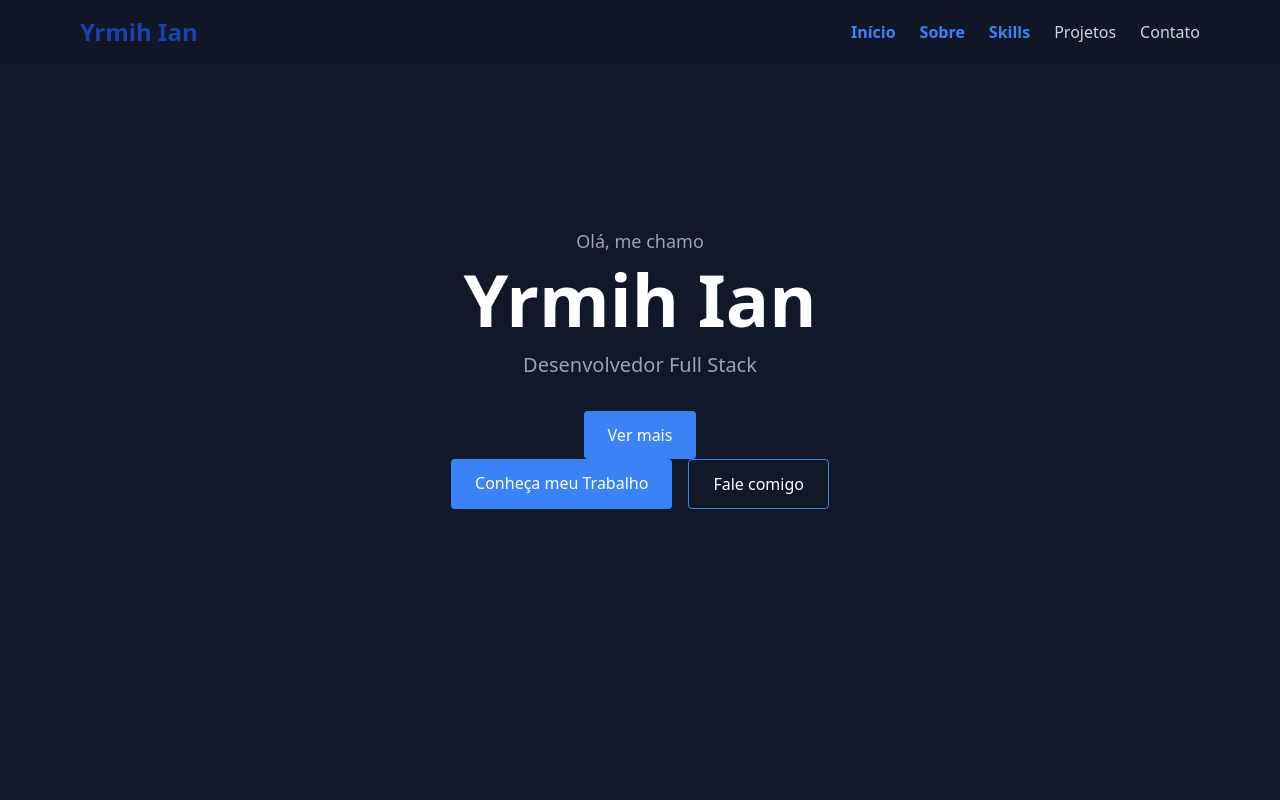
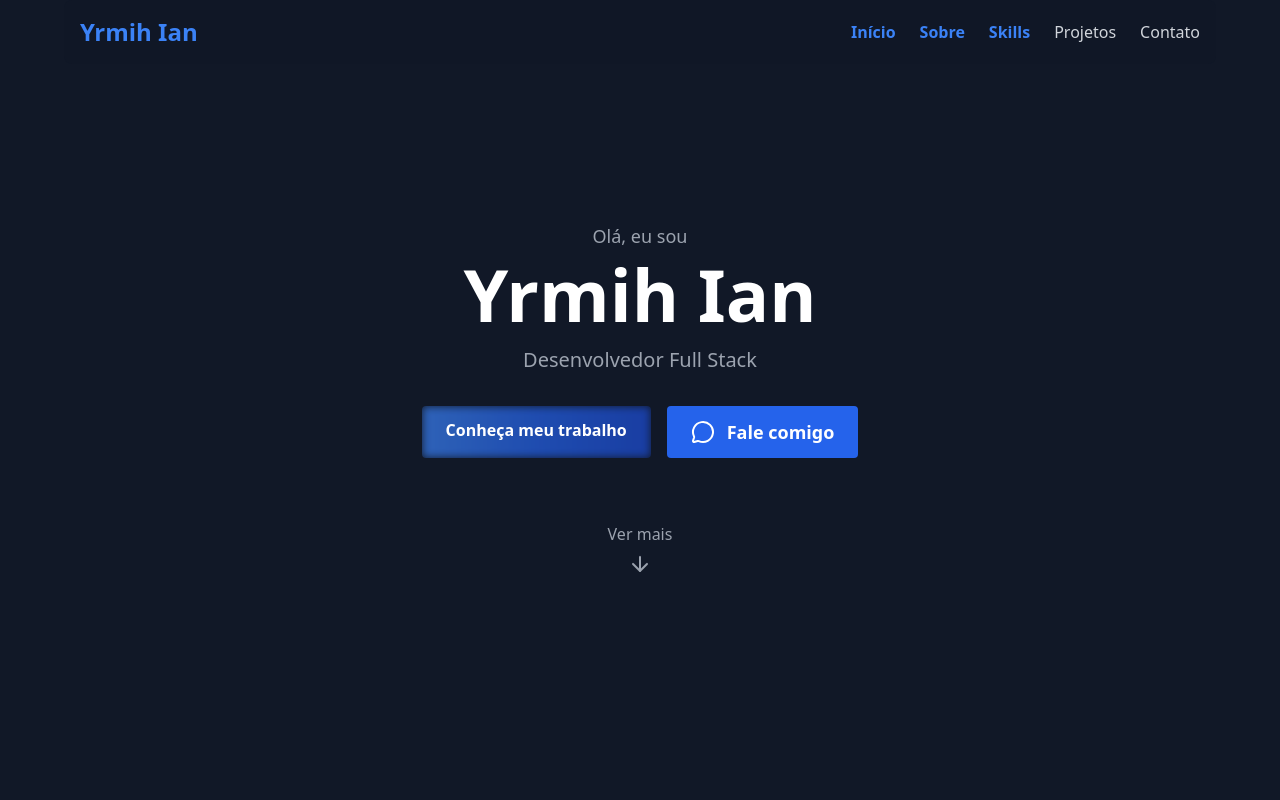
Before and after one commit to Yrmih/portfolio-web, a Next.js app: page / in a window 1280 px wide. Shown: the top 800 px of the page. Built offline with nearby package versions, Linux system fonts and the light colour scheme.

Commit message:
feat: adicionar animações e melhorar estilo no componente Hero

```diff
--- a/src/components/Header.tsx
+++ b/src/components/Header.tsx
@@ -1,10 +1,12 @@
 "use client";
 
-import { useState } from "react";
+import { useState, useEffect } from "react";
 import NavLink from "./NavLink";
 
 export default function Header() {
   const [isOpen, setIsOpen] = useState(false);
+  const [scrolled, setScrolled] = useState(false);
+
   const links = [
     { name: "Início", href: "#home" },
     { name: "Sobre", href: "#about" },
@@ -13,23 +15,43 @@ export default function Header() {
     { name: "Contato", href: "#contact" },
   ];
 
+  useEffect(() => {
+    const handleScroll = () => setScrolled(window.scrollY > 50);
+    window.addEventListener("scroll", handleScroll);
+    return () => window.removeEventListener("scroll", handleScroll);
+  }, []);
+
   return (
-    <header className="fixed w-full bg-gray-900/90 backdrop-blur-md z-50">
-      <nav className="max-w-6xl mx-auto flex justify-between items-center p-4">
-        <div className="text-2xl font-bold text-blue-800"> Yrmih Ian</div>
-        <ul className="hidden md:flex space-x-6">
+    <header className="fixed w-full z-50 flex justify-center">
+      <div
+        className={`grid grid-cols-2 md:grid-cols-3 items-center w-full max-w-6xl p-4 rounded-lg transition-all
+          ${scrolled ? "bg-gray-900/95 shadow-lg" : "bg-gray-900/70"}
+        `}
+      >
+        <div className="text-2xl font-bold text-blue-500 col-span-1">
+          Yrmih Ian
+        </div>
+
+        <ul className="hidden md:flex justify-end col-span-2 space-x-6">
           {links.map((link) => (
             <li key={link.href}>
               <NavLink href={link.href}>{link.name}</NavLink>
             </li>
           ))}
         </ul>
-        <button className="md:hidden" onClick={() => setIsOpen(!isOpen)}>
-          ☰
-        </button>
-      </nav>
+
+        <div className="md:hidden flex justify-end col-span-2">
+          <button
+            onClick={() => setIsOpen(!isOpen)}
+            className="text-2xl p-2 rounded hover:bg-gray-800 transition"
+          >
+            ☰
+          </button>
+        </div>
+      </div>
+
       {isOpen && (
-        <ul className="md:hidden flex flex-col items-center bg-gray-900/95 space-y-4 py-4">
+        <ul className="md:hidden flex flex-col items-center bg-gray-900/95 space-y-4 py-4 mt-2 rounded-lg">
           {links.map((link) => (
             <li key={link.href}>
               <NavLink href={link.href}>{link.name}</NavLink>
--- a/src/sections/Hero.tsx
+++ b/src/sections/Hero.tsx
@@ -1,6 +1,7 @@
 "use client";
 
-import { ArrowDown } from "lucide-react";
+import { ArrowDown, MessageCircle } from "lucide-react";
+import { motion } from "framer-motion";
 
 export default function Hero() {
   return (
@@ -8,30 +9,39 @@ export default function Hero() {
       id="home"
       className="min-h-screen flex flex-col justify-center items-center bg-gray-900 text-white px-4"
     >
-      <p className="text-lg text-gray-400 mb-2">Olá, me chamo</p>
+      <p className="text-lg text-gray-400 mb-2">Olá, eu sou</p>
       <h1 className="text-6xl md:text-7xl font-bold mb-4">Yrmih Ian</h1>
       <p className="text-xl text-gray-400 mb-8">Desenvolvedor Full Stack</p>
-      <a
-        href="#about"
-        className="px-6 py-3 bg-blue-500 rounded hover:bg-blue-600"
-      >
-        Ver mais
-      </a>
 
       <div className="flex flex-col md:flex-row gap-4 mb-16">
         <a
           href="#portfolio"
-          className="px-6 py-3 bg-blue-500 rounded hover:bg-blue-600 transition"
+          className="relative px-6 py-3 rounded overflow-hidden group font-semibold text-white"
         >
-          Conheça meu Trabalho
+          <span className="absolute inset-0 bg-gradient-to-r from-blue-500 via-blue-600 to-blue-700 opacity-70 group-hover:opacity-100 transition-opacity blur-sm"></span>
+          <span className="relative z-10">Conheça meu trabalho</span>
         </a>
-        <a
+
+        <motion.a
           href="#contact"
-          className="px-6 py-3 border border-blue-500 rounded hover:bg-blue-500 hover:text-white transition"
+          className="relative flex items-center gap-3 px-6 py-3 rounded bg-blue-600 hover:bg-blue-700 transition"
+          whileHover={{ scale: 1.05 }}
+          whileTap={{ scale: 0.95 }}
         >
-          Fale comigo
-        </a>
+          <MessageCircle className="w-6 h-6 text-white" />
+          <span className="text-lg font-semibold text-white">
+            Fale comigo
+          </span>
+        </motion.a>
       </div>
+
+      <a
+        href="#about"
+        className="flex flex-col items-center text-gray-400 hover:text-white transition"
+      >
+        Ver mais
+        <ArrowDown className="animate-bounce mt-2" size={24} />
+      </a>
     </section>
   );
 }
```
